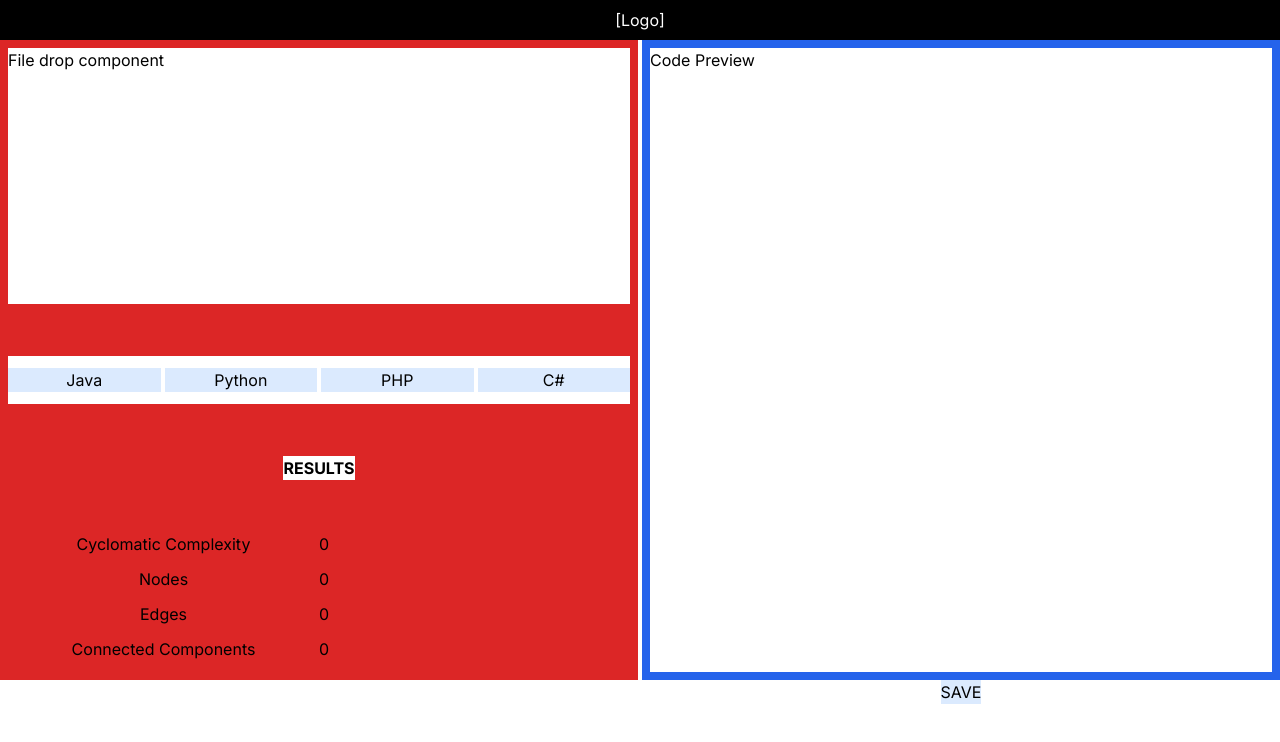
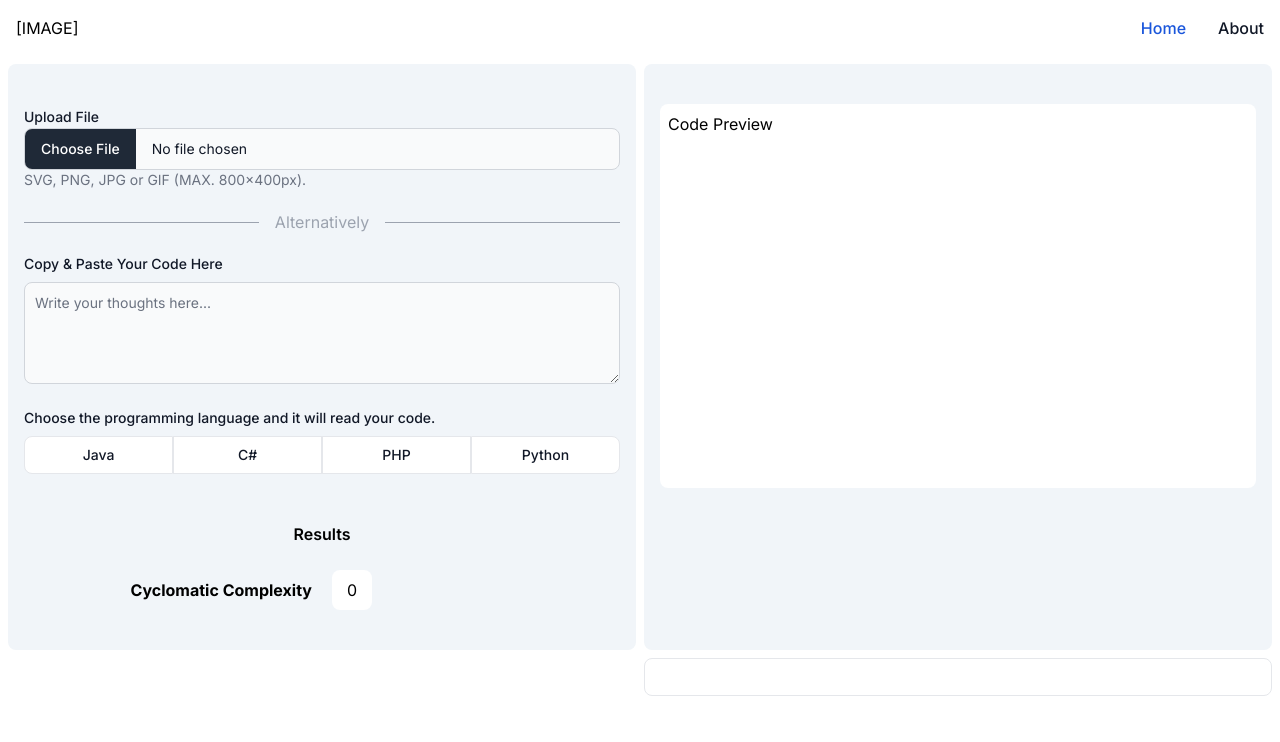
Before and after one commit to SnoodieTheSnoople/sdp-solutions-xp, a Next.js app: page / in a window 1280 px wide. Shown: the top 742 px of the page. Built offline with nearby package versions, Linux system fonts and the light colour scheme.

Commit message:
Added Flowbite components.

```diff
--- a/package.json
+++ b/package.json
@@ -9,6 +9,8 @@
     "lint": "next lint"
   },
   "dependencies": {
+    "flowbite": "^2.3.0",
+    "flowbite-react": "^0.7.2",
     "next": "14.1.0",
     "react": "^18",
     "react-dom": "^18"
--- a/src/app/page.js
+++ b/src/app/page.js
@@ -1,89 +1,91 @@
-const Navbar = {
-    background: "white",
-    color: "black",
-    height: "5vh",
-};
-
-const viewContainer = {
-    display: "grid",
-    gridTemplateColumns: "1fr 1fr",
-    gridColumnGap: "10px",
-    background: "green",
-    height: "80vh",
-};
-
-const left = {
-    background: "red",
-};
-
-const right = {
-    background: "blue",
-};
+import { Button, ButtonGroup, FileInput, Label } from 'flowbite-react';
 
 export default function Home() {
   return (
     <div>
-      <div className="flex justify-center items-center h-10 bg-black" >
-        <p className="text-white">[Logo]</p>
+      <div>
+        <nav class="bg-white border-gray-200 dark:bg-gray-900">
+          <div class="max-w-screen-xl flex flex-wrap items-center justify-between mx-auto p-4">
+            <a href="/" class="flex items-center space-x-3 rtl:space-x-reverse">
+                <p>[IMAGE]</p>
+            </a>
+            <button data-collapse-toggle="navbar-default" type="button" class="inline-flex items-center p-2 w-10 h-10 justify-center text-sm text-gray-500 rounded-lg md:hidden hover:bg-gray-100 focus:outline-none focus:ring-2 focus:ring-gray-200 dark:text-gray-400 dark:hover:bg-gray-700 dark:focus:ring-gray-600" aria-controls="navbar-default" aria-expanded="false">
+                <span class="sr-only">Open main menu</span>
+                <svg class="w-5 h-5" aria-hidden="true" xmlns="http://www.w3.org/2000/svg" fill="none" viewBox="0 0 17 14">
+                    <path stroke="currentColor" stroke-linecap="round" stroke-linejoin="round" stroke-width="2" d="M1 1h15M1 7h15M1 13h15"/>
+                </svg>
+            </button>
+            <div class="hidden w-full md:block md:w-auto" id="navbar-default">
+              <ul class="font-medium flex flex-col p-4 md:p-0 mt-4 border border-gray-100 rounded-lg bg-gray-50 md:flex-row md:space-x-8 rtl:space-x-reverse md:mt-0 md:border-0 md:bg-white dark:bg-gray-800 md:dark:bg-gray-900 dark:border-gray-700">
+                <li>
+                  <a href="#" class="block py-2 px-3 text-white bg-blue-700 rounded md:bg-transparent md:text-blue-700 md:p-0 dark:text-white md:dark:text-blue-500" aria-current="page">Home</a>
+                </li>
+                <li>
+                  <a href="#" class="block py-2 px-3 text-gray-900 rounded hover:bg-gray-100 md:hover:bg-transparent md:border-0 md:hover:text-blue-700 md:p-0 dark:text-white md:dark:hover:text-blue-500 dark:hover:bg-gray-700 dark:hover:text-white md:dark:hover:bg-transparent">About</a>
+                </li>
+              </ul>
+            </div>
+          </div>
+        </nav>
       </div>
 
-      <div className="grid grid-cols-2 gap-1 bg-green h-[80vh]">
-        <div className="flex flex-wrap w-full bg-red-600 justify-center p-2 gap-2">
-          <div className="w-full h-64 bg-white">
-            <p>File drop component</p>
+      <div class="grid grid-cols-2 gap-2 pl-2 pr-2 pt-2">
+        <div class="col-span-1 bg-slate-100 rounded-lg pt-10 pl-4 pr-4 pb-10">
+          {/* Left */}
+          <div>
+            {/* <label class="block mb-2 text-sm font-medium text-gray-900 dark:text-white" for="file_input">Upload file</label>
+            <input class="block w-full text-sm text-gray-900 border border-gray-300 rounded-lg cursor-pointer bg-gray-50 dark:text-gray-400 focus:outline-none dark:bg-gray-700 dark:border-gray-600 dark:placeholder-gray-400" aria-describedby="file_input_help" id="file_input" type="file"/>
+            <p class="mt-1 text-sm text-gray-500 dark:text-gray-300" id="file_input_help">SVG, PNG, JPG or GIF (MAX. 800x400px).</p> */}
+
+            <div>
+              <Label htmlFor="file-upload-helper-text" value='Upload File'/>
+            </div>
+            <FileInput id="file-upload-helper-text" helperText="SVG, PNG, JPG or GIF (MAX. 800x400px)." />
           </div>
 
-          <div className="grid grid-cols-4 w-full h-12 bg-white content-center gap-1">
-            <div className="bg-blue-100">
-              <p className="text-center">Java</p>
-            </div>
-
-            <div className="bg-blue-100">
-              <p className="text-center">Python</p>
-            </div>
-
-            <div className="bg-blue-100">
-              <p className="text-center">PHP</p>
-            </div>
-
-            <div className="bg-blue-100">
-              <p className="text-center">C#</p>
-            </div>
+          <div class="relative flex py-5 items-center">
+            <div class="flex-grow border-t border-gray-400"></div>
+            <span class="flex-shrink mx-4 text-gray-400">Alternatively</span>
+            <div class="flex-grow border-t border-gray-400"></div>
           </div>
 
-          <div className="bg-white h-6">
-            <h2 className="h2 font-bold">RESULTS</h2>
+
+          <label for="message" class="block mb-2 text-sm font-medium text-gray-900 dark:text-white">Copy & Paste Your Code Here</label>
+          <textarea id="message" rows="4" class="block p-2.5 w-full text-sm text-gray-900 bg-gray-50 rounded-lg border border-gray-300 focus:ring-blue-500 focus:border-blue-500 dark:bg-gray-700 dark:border-gray-600 dark:placeholder-gray-400 dark:text-white dark:focus:ring-blue-500 dark:focus:border-blue-500" placeholder="Write your thoughts here..."></textarea>
+          <br></br>
+
+          <label class="block mb-2 text-sm font-medium text-gray-900 dark:text-white">Choose the programming language and it will read your code.</label>
+          <div className="grid grid-cols-4 gap-0">
+              <Button color="gray" className='w-full rounded-r-none'>Java</Button>
+              <Button color="gray" className='w-full rounded-none'>C#</Button>
+              <Button color="gray" className='w-full rounded-none'>PHP</Button>
+              <Button color="gray" className='w-full rounded-l-none'>Python</Button>
           </div>
 
-          <div className="grid grid-cols-2 w-full">
-            <div className="col-span-2 grid grid-cols-2">
-              <p className="text-center">Cyclomatic Complexity</p>
-              <p className="text-left">0</p>
-            </div>
+          <br></br>
+          <br></br>
 
-            <div className="col-span-2 grid grid-cols-2">
-              <p className="text-center">Nodes</p>
-              <p className="text-left">0</p>
-            </div>
+          <div class="grid grid-cols-2">
+            <p class="text-center font-semibold col-span-2">Results</p>
+            <br></br>
 
-            <div className="col-span-2 grid grid-cols-2">
-              <p className="text-center">Edges</p>
-              <p className="text-left">0</p>
-            </div>
-
-            <div className="col-span-2 grid grid-cols-2">
-              <p className="text-center">Connected Components</p>
-              <p className="text-left">0</p>
+            <div class="col-span-2 grid grid-cols-2 gap-5">
+              <p class="flex items-center justify-end font-bold">Cyclomatic Complexity</p>
+              <p class="flex items-center justify-center bg-white rounded-lg w-10 h-10" id="ccResults">0</p>
             </div>
           </div>
 
         </div>
-        <div className="flex flex-wrap w-full bg-blue-600 justify-center p-2 gap-2">
-          <div className="w-full h-full bg-white">
+
+        <div class="col-span-1 bg-slate-100 rounded-lg pt-10 pl-4 pr-4 pb-10">
+          {/* Right */}
+          <div class="h-96 bg-white rounded-lg p-2">
             <p>Code Preview</p>
+            {/* INSERT READ CODE HERE */}
           </div>
-          <button className="btn bg-blue-100">SAVE</button>
         </div>
+
+        <Button color='dark' className='col-start-2'>SAVE</Button>
       </div>
     </div>
   );
--- a/tailwind.config.js
+++ b/tailwind.config.js
@@ -6,5 +6,7 @@ module.exports = {
   theme: {
     extend: {},
   },
-  plugins: [],
+  plugins: [
+    require("flowbite/plugin")
+  ],
 }
```
Also changed, not shown: 1 other file (tests, documents, lock files or other folders).
